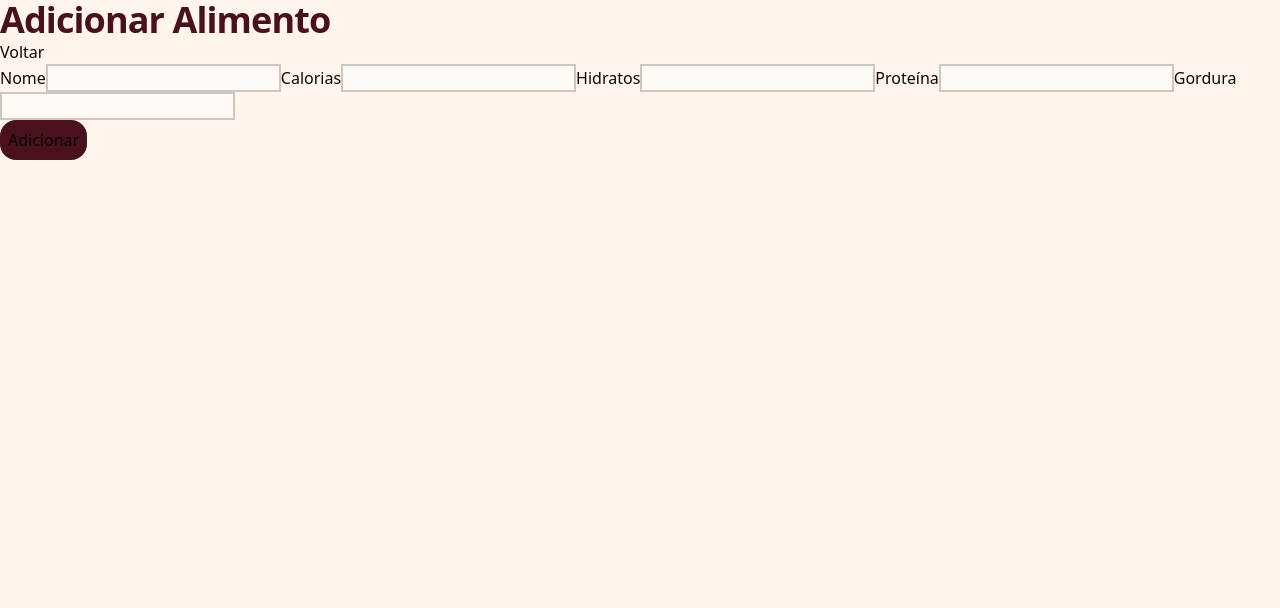
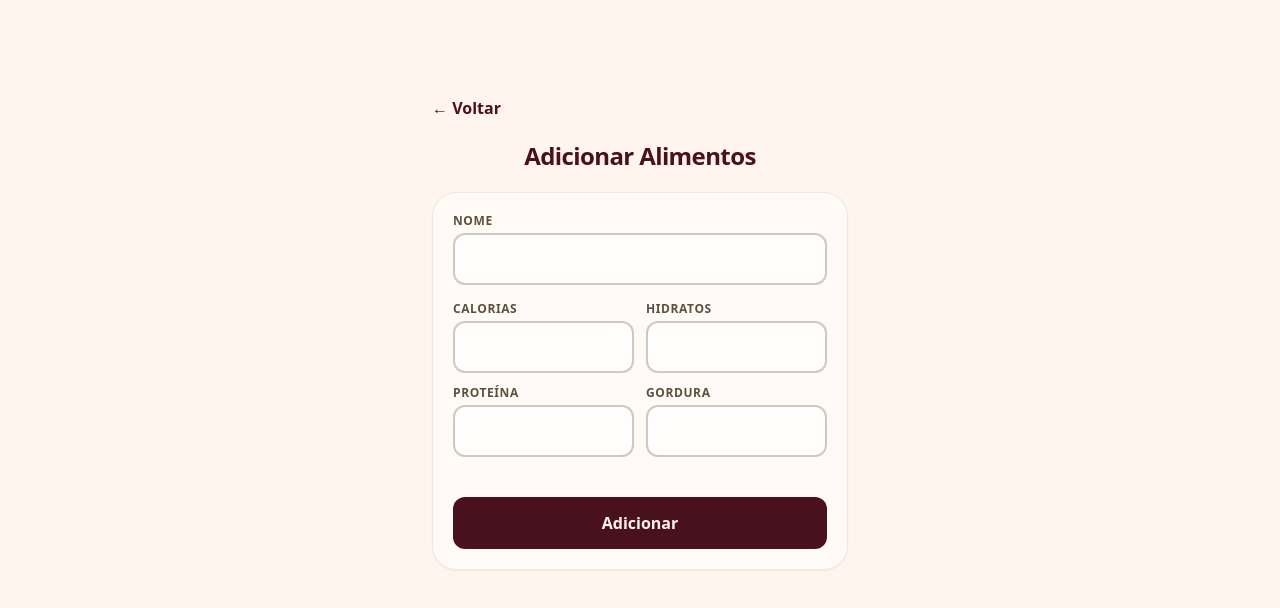
Before and after one commit to correia-henrique16/wavi-fit, a Next.js app: page /alimentos in a window 1280 px wide. Shown: the top 608 px of the page. Built offline with nearby package versions, Linux system fonts and the light colour scheme.

Commit message:
Estilização Adicionar Alimentos

```diff
--- a/src/app/(dashboard)/alimentos/page.tsx
+++ b/src/app/(dashboard)/alimentos/page.tsx
@@ -3,9 +3,6 @@ import AddAlimentoForm from "@/components/alimentos/AddAlimentoForm"
 export default async function AlimentosPage() {
 
     return (
-        <main>
-            <h1>Adicionar Alimento</h1>
             <AddAlimentoForm />
-        </main>
     )
 }
--- a/src/components/alimentos/AddAlimentoForm.tsx
+++ b/src/components/alimentos/AddAlimentoForm.tsx
@@ -20,30 +20,82 @@ export default function AddAlimentoForm() {
     const destino = voltar ?? '/refeicoes/adicionar'
 
     return(
-        <main>
-            <Link href={`${destino}?modal=show`}>Voltar</Link>
+        <main className="main-nav max-w-md mx-auto p-4 flex flex-col gap-4 min-h-screen">
+            <Link
+                href={`${destino}?modal=show`}
+                className="bg-transparent! self-baseline text-bordeaux text-base font-semibold"
+                >
+                ← Voltar
+            </Link>
 
-            <form onSubmit={handleSubmit}>
-                <label htmlFor="name-input">Nome</label>
-                <input type="text" name="name" id="name-input"/>
+            <h1 className="text-2xl text-center my-1">Adicionar Alimentos</h1>
 
-                <label htmlFor="kcal-input">Calorias</label>
-                <input type="number" name="kcal" id="kcal-input" min="0"/>
+            <form onSubmit={handleSubmit}
+             className="bg-white/50 backdrop-blur-sm p-5 rounded-3xl border border-castanho/10 shadow-xs flex flex-col gap-4">
 
-                <label htmlFor="hydrates-input">Hidratos</label>
-                <input type="number" name="carbohydrates" id="hydrates-input" min="0"/>
+                <div className="flex flex-col gap-1">
+                    <label className="text-xs font-bold text-castanho uppercase tracking-wider" htmlFor="name-input">
+                        Nome
+                    </label>
+                    <input type="text" name="name" id="name-input"
+                        className="w-full p-3 rounded-xl text-bordeaux font-medium"
+                    />
+                </div>
 
-                <label htmlFor="protein-input">Proteína</label>
-                <input type="number" name="protein" id="protein-input" min="0"/>
+                <div className="grid grid-cols-2 gap-3">
 
-                <label htmlFor="fat-input">Gordura</label>
-                <input type="number" name="fat" id="fat-input" min="0"/>
+                    <div className="flex flex-col gap-1">
+                        <label htmlFor="kcal-input"
+                         className="text-xs font-bold text-castanho uppercase tracking-wider">
+                            Calorias
+                        </label>
 
-                <div>
+                        <input type="number" name="kcal" id="kcal-input" min="0"
+                            className="w-full p-3 rounded-xl text-bordeaux font-bold text-center"
+                        />
+                    </div>
+
+                    <div className="flex flex-col gap-1">
+                        <label htmlFor="hydrates-input"
+                         className="text-xs font-bold text-castanho uppercase tracking-wider">
+                            Hidratos
+                        </label>
+
+                        <input type="number" name="carbohydrates" id="hydrates-input" min="0"
+                            className="w-full p-3 rounded-xl text-bordeaux font-bold text-center"
+                        />
+                    </div>
+
+                    <div className="flex flex-col gap-1">
+                        <label htmlFor="protein-input"
+                         className="text-xs font-bold text-castanho uppercase tracking-wider">
+                            Proteína
+                        </label>
+
+                        <input type="number" name="protein" id="protein-input" min="0"
+                            className="w-full p-3 rounded-xl text-bordeaux font-bold text-center"
+                        />
+                    </div>
+
+                    <div className="flex flex-col gap-1">
+                        <label htmlFor="fat-input"
+                         className="text-xs font-bold text-castanho uppercase tracking-wider">
+                            Gordura
+                        </label>
+
+                        <input type="number" name="fat" id="fat-input" min="0"
+                            className="w-full p-3 rounded-xl text-bordeaux font-bold text-center"
+                        />
+                    </div>
+
+                </div>
+
+
+                <div className="text-center font-semibold text-sm">
                     {listaErros.length > 0 && (
-                    <p className="text-red-500 text-sm font-medium">
-                        {listaErros[0]}
-                    </p>
+                        <p className="text-red-500 text-sm font-medium">
+                            {listaErros[0]}
+                        </p>
                     )}
 
                     {success != '' && (
@@ -53,7 +105,8 @@ export default function AddAlimentoForm() {
                     )}
                 </div>
 
-                <button type="submit">
+                <button type="submit"
+                 className="w-full py-3.5 bg-bordeaux text-bg font-bold rounded-xl hover:opacity-95 active:scale-95 transition-all cursor-pointer text-center mt-2">
                     {loading ? 'A adicionar...' : 'Adicionar'}
                 </button>
             </form>
```
